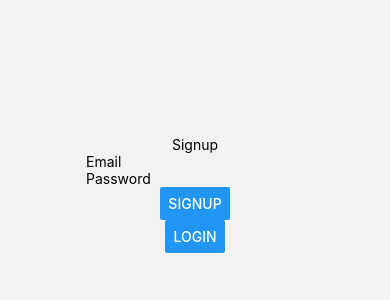
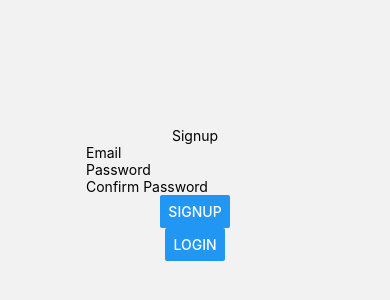
Before and after one commit to cgreggescalante/oak-endurance, a React Native app: screen /Signup in a window 390 px wide. Shown: the part 228-528 px from the top of the page. Built offline with nearby package versions, Linux system fonts and the light colour scheme; no server answers.

Commit message:
OEA-24 Implement Signup

```diff
--- a/fireabaseConfig.ts
+++ b/fireabaseConfig.ts
@@ -1,8 +1,8 @@
 import { initializeApp } from "firebase/app";
 import { connectFirestoreEmulator, getFirestore } from "firebase/firestore";
-// @ts-ignore
 import {
   connectAuthEmulator,
+  // @ts-ignore
   getReactNativePersistence,
   initializeAuth,
 } from "firebase/auth";
--- a/src/home.tsx
+++ b/src/home.tsx
@@ -2,5 +2,5 @@ import React from "react";
 import { Text } from "react-native";
 
 export default () => {
-  return <Text>Hello World!</Text>;
+  return <Text>Home</Text>;
 };
--- a/src/signup.tsx
+++ b/src/signup.tsx
@@ -1,14 +1,82 @@
 import { Button, SafeAreaView, TextInput, Text } from "react-native";
 import AuthScreens from "@/styles/authScreens";
+import { useState } from "react";
+import { createUserWithEmailAndPassword } from "firebase/auth";
+import { auth } from "../fireabaseConfig";
 
 export default ({ navigation }: { navigation: any }) => {
+  const [email, setEmail] = useState("");
+  const [password, setPassword] = useState("");
+  const [confirmPassword, setConfirmPassword] = useState("");
+
+  const [failed, setFailed] = useState(false);
+  const [attemptingSignup, setAttemptingSignup] = useState(false);
+
+  const [error, setError] = useState<string | null>(null);
+
+  const signup = () => {
+    setFailed(false);
+    setAttemptingSignup(true);
+
+    if (!validateInput()) {
+      setAttemptingSignup(false);
+      return;
+    }
+
+    createUserWithEmailAndPassword(auth, email, password)
+      .catch(() => setFailed(true))
+      .finally(() => setAttemptingSignup(false));
+  };
+
+  const validateInput = () => {
+    if (!email || !password || !confirmPassword) {
+      setError("All fields are required.");
+      return false;
+    }
+
+    if (password.length < 6) {
+      setError("Password must be at least 6 characters.");
+      return false;
+    }
+
+    if (password !== confirmPassword) {
+      setError("Passwords do not match.");
+      return false;
+    }
+
+    return true;
+  };
+
   return (
     <SafeAreaView style={AuthScreens.container}>
       <Text>Signup</Text>
-      <TextInput placeholder="Email" />
-      <TextInput placeholder="Password" />
-      <Button title="Signup" />
+      <TextInput
+        placeholder="Email"
+        inputMode={"email"}
+        value={email}
+        keyboardType={"email-address"}
+        onChangeText={setEmail}
+        textContentType={"emailAddress"}
+      />
+      <TextInput
+        placeholder="Password"
+        value={password}
+        onChangeText={setPassword}
+        secureTextEntry={true}
+        textContentType={"newPassword"}
+      />
+      <TextInput
+        placeholder="Confirm Password"
+        value={confirmPassword}
+        onChangeText={setConfirmPassword}
+        secureTextEntry={true}
+        textContentType={"newPassword"}
+      />
+
+      <Button title="Signup" onPress={signup} disabled={attemptingSignup} />
       <Button title="Login" onPress={() => navigation.navigate("Login")} />
+      {error && <Text>{error}</Text>}
+      {failed && <Text>Signup failed. Please try again.</Text>}
     </SafeAreaView>
   );
 };
```
